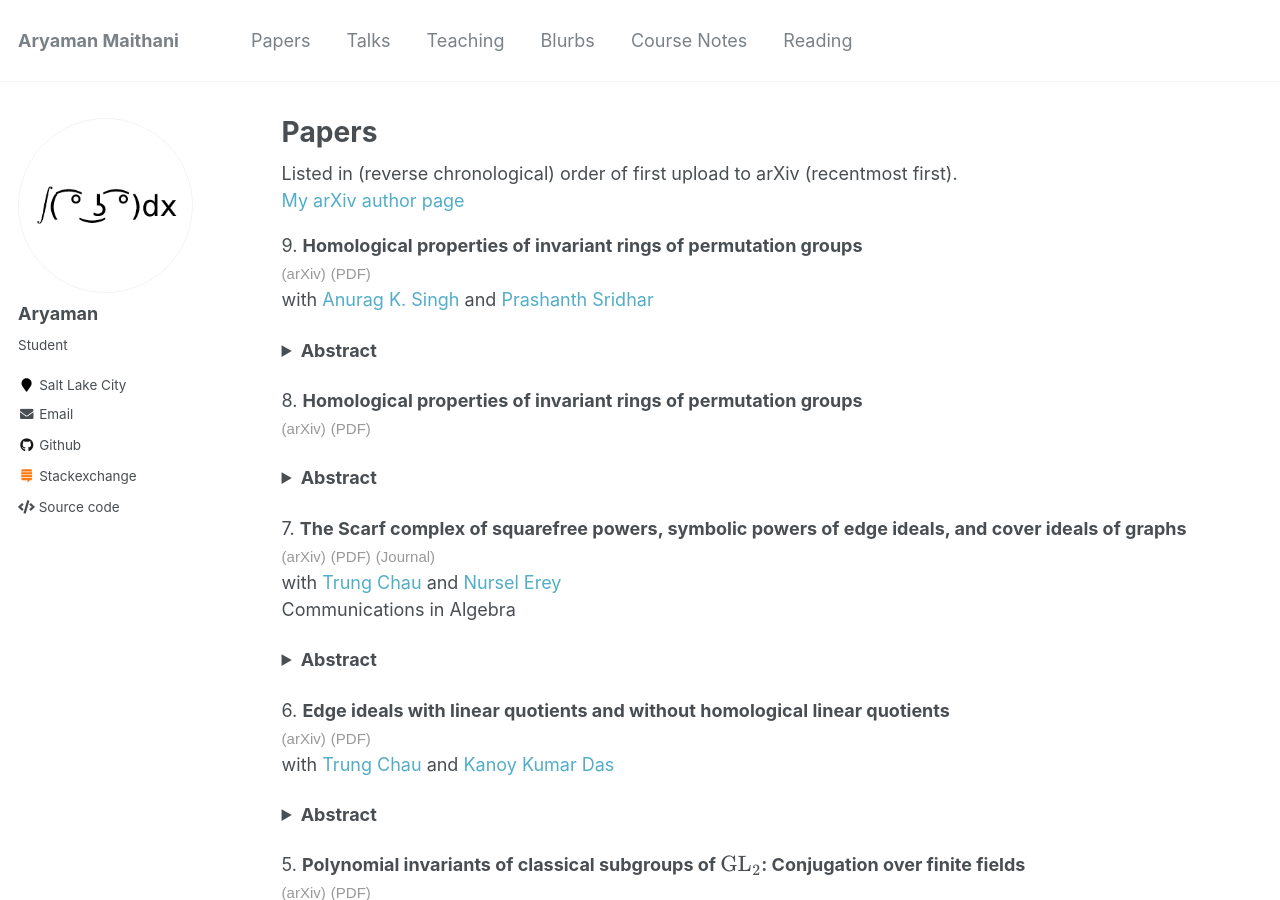
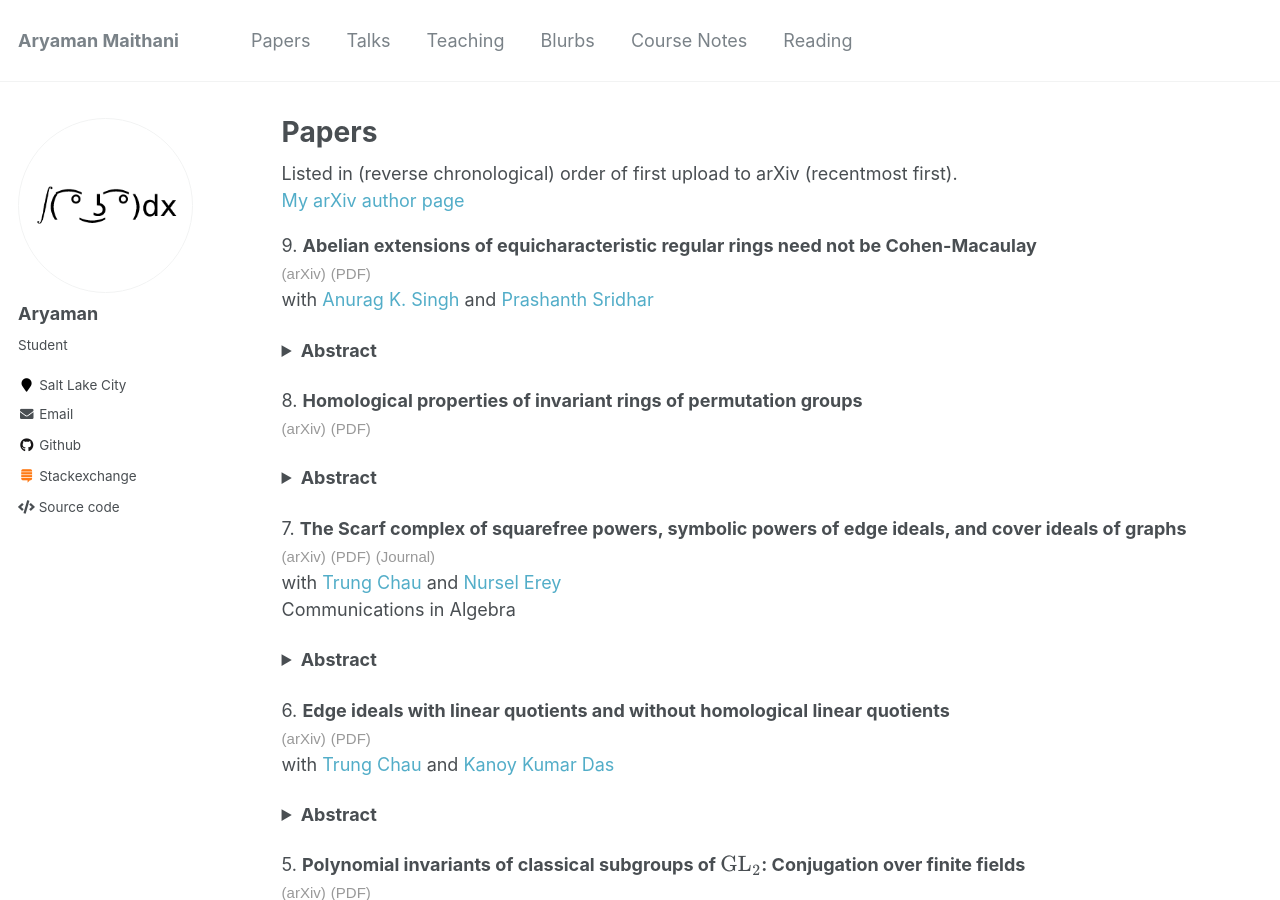
Before and after one commit to aryamanmaithani/math, a Jekyll site: the page built from _pages/papers.html, in a window 1280 px wide and 900 px high. Built offline with Jekyll 4.4.1, drawn with Linux system fonts in a browser that asks for light colours; formulas are drawn with MathJax 3.

Commit message:
fixed title

```diff
--- a/_pages/papers.html
+++ b/_pages/papers.html
@@ -10,7 +10,7 @@ Listed in (reverse chronological) order of first upload to arXiv (recentmost fir
 <!-- generated by /math/codes/papers_page_generator/generator.py -->
 
 <p>
-9. <b>Homological properties of invariant rings of permutation groups</b> <br>
+9. <b>Abelian extensions of equicharacteristic regular rings need not be Cohen-Macaulay</b> <br>
  <a href="https://arxiv.org/abs/2511.19800" target="_blank"><span style="font-family: sans-serif, 'Open Sans';color: #999;font-size: 15px;">(arXiv)</span></a> <a href="maithani_singh_sridhar.pdf" target="_blank"><span style="font-family: sans-serif, 'Open Sans';color: #999;font-size: 15px;">(PDF)</span></a> <br>
 with <a href="http://math.utah.edu/~singh/" target="_blank">Anurag K. Singh</a> and <a href="https://sites.google.com/view/prashanthsridhar/home" target="_blank">Prashanth Sridhar</a> <br>
 <details> <summary><b>Abstract</b></summary>
```
